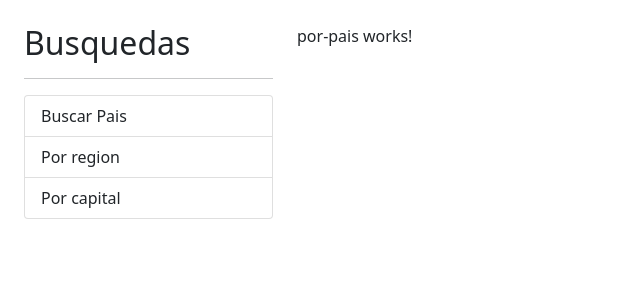
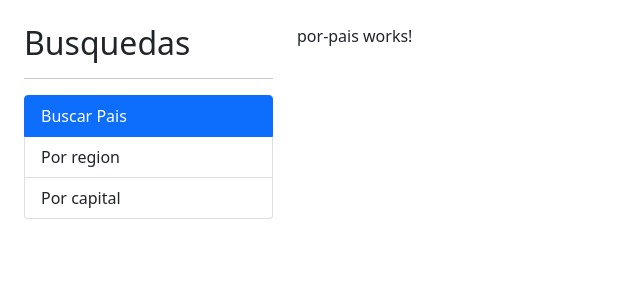
Before and after one commit to davidcrc/paisesApp, an Angular app: page / in a window 1280 px wide. Shown: the top 300 px of the page, without its empty margins (0-640 px from the left). Built offline with nearby package versions, Linux system fonts and the light colour scheme.

Commit message:
8-9. RouterLink

```diff
--- a/src/app/app.component.html
+++ b/src/app/app.component.html
@@ -1,12 +1,26 @@
 <div class="row container mt-4">
-
   <div class="col-3">
     <h2>Busquedas</h2>
-    <hr>
-    <ul class="list-group" >
-      <li class="list-group-item" >Buscar Pais</li>
-      <li class="list-group-item" >Por region</li>
-      <li class="list-group-item" >Por capital</li>
+    <hr />
+    <ul class="list-group">
+      <li
+        class="list-group-item"
+        routerLink=""
+        routerLinkActive="active"
+        [routerLinkActiveOptions]="{ exact: true }"
+      >
+        Buscar Pais
+      </li>
+      <li class="list-group-item" routerLink="region" routerLinkActive="active">
+        Por region
+      </li>
+      <li
+        class="list-group-item"
+        routerLink="capital"
+        routerLinkActive="active"
+      >
+        Por capital
+      </li>
     </ul>
   </div>
 
```
